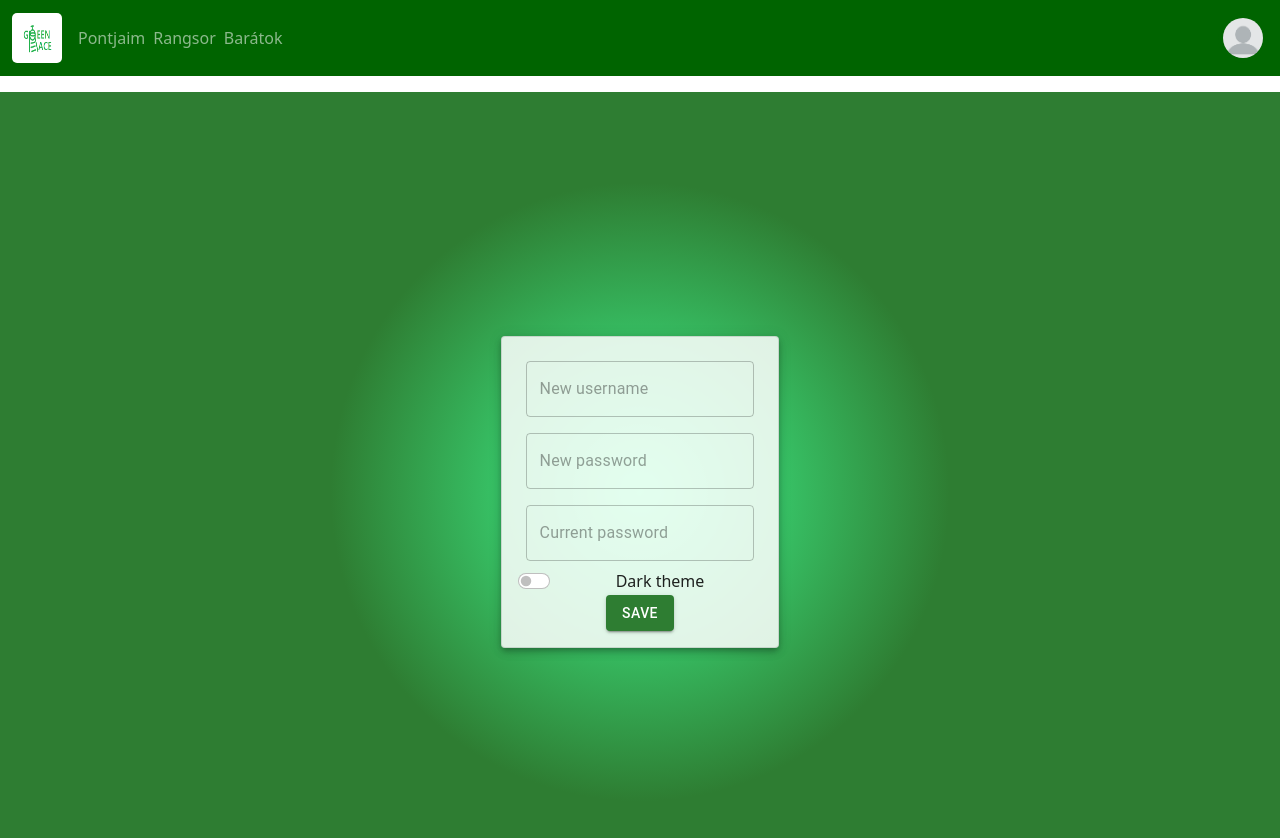
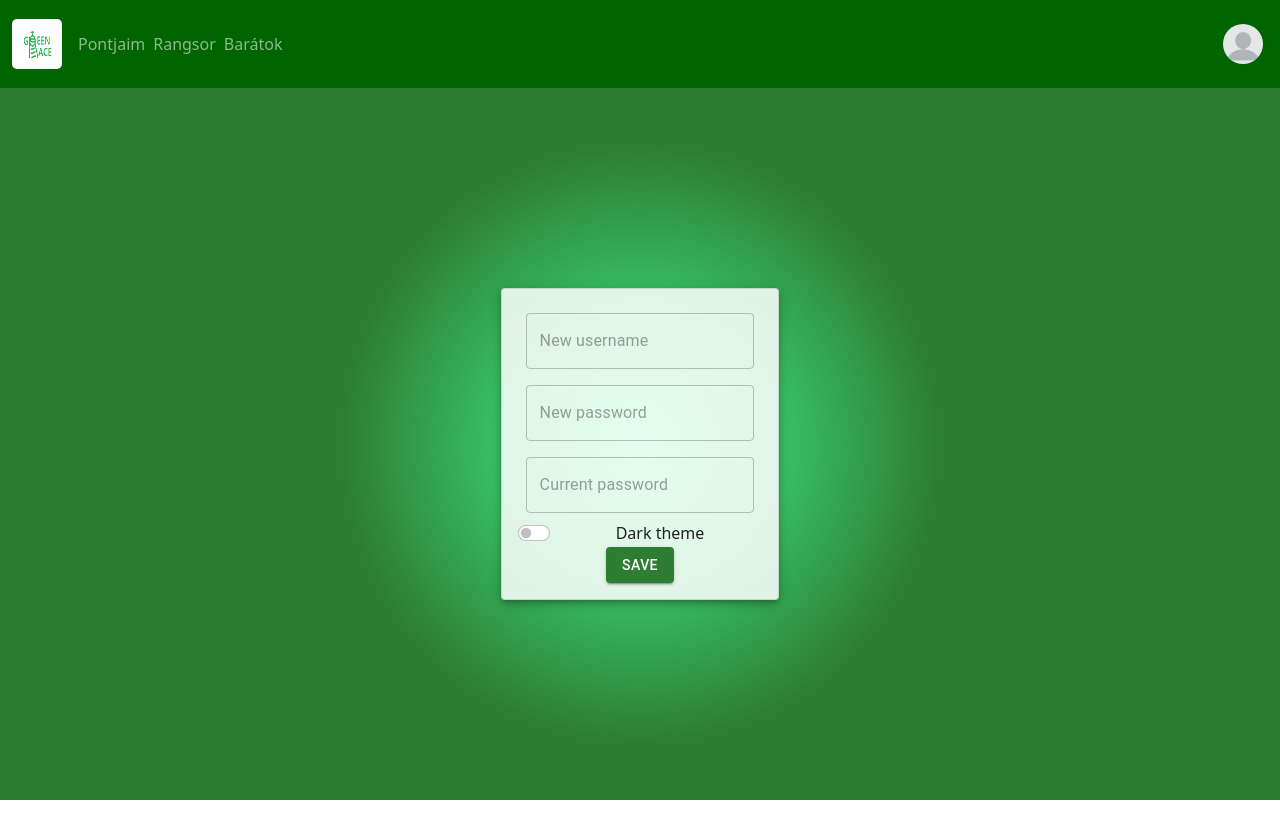
Before and after one commit to HiImZsofi/GreenRace, a React (Create React App) app in the folder client/: page /settings in a window 1280 px wide. Shown: the top 838 px of the page. After the commit the page ends 800 px from the top, so only its background shows below. Built offline with nearby package versions, Linux system fonts and the light colour scheme; no server answers.

Commit message:
Fix settings slider

```diff
--- a/client/src/Views/Login.tsx
+++ b/client/src/Views/Login.tsx
@@ -117,7 +117,7 @@ class Login extends React.Component<{}, UserLoginDto> {
 			return <Navigate to="/userPage" replace={true} />;
 		} else {
 			return (
-				<FormWrapper>
+				<FormWrapper vhnum="100vh">
 					<InputField
 						type={{
 							inputType: "Email",
--- a/client/src/Views/Register.tsx
+++ b/client/src/Views/Register.tsx
@@ -101,7 +101,7 @@ class Register extends React.Component<{}, UserRegisterDto> {
 			return <Navigate to="/login" replace={true} />;
 		} else {
 			return (
-				<FormWrapper>
+				<FormWrapper vhnum="100vh">
 					<InputField
 						type={{
 							inputType: "Username",
--- a/client/src/Views/UserSettings.tsx
+++ b/client/src/Views/UserSettings.tsx
@@ -61,12 +61,11 @@ class UserSettings extends React.Component<{}, UserSettingsDto> {
 			}),
 		};
 	}
-
 	render(): React.ReactNode {
 		return (
 			<>
 				<NavMenu />
-				<FormWrapper>
+				<FormWrapper vhnum="89vh">
 					<InputField
 						type={{
 							inputType: "Username",
--- a/client/src/Views/friendPage.tsx
+++ b/client/src/Views/friendPage.tsx
@@ -8,7 +8,7 @@ class FriendPage extends React.Component<{}, any> {
 		return (
 			<div key={"friendPage"}>
 			<NavMenu/>
-				<div className='text-center'>
+				<div className='text-center mt-3'>
 					<div>
 						<h1>Barátok:</h1>
                         <ul>
--- a/client/src/Views/rankPage.tsx
+++ b/client/src/Views/rankPage.tsx
@@ -8,7 +8,7 @@ class RankPage extends React.Component<{}, any> {
 		return (
 			<div key={"rankPage"}>
 				<NavMenu/>
-				<div className="text-center">
+				<div className="text-center mt-3">
 					<div>
 						<h1>Rang Lista:</h1>
 						<ul>
--- a/client/src/Views/userPage.tsx
+++ b/client/src/Views/userPage.tsx
@@ -8,7 +8,7 @@ class UserPage extends React.Component<{}, any> {
 		return (
 			<div key={"userPage"}>
 			<NavMenu />
-				<div className='text-center'>
+				<div className='text-center mt-3'>
 					<div>
 						<h1>10000 <span id='pont'>Zöldpont</span>-od van</h1>
 						<p>Ez 1000 szenyezésnek felel meg</p>
--- a/client/src/components/FormWrapper.tsx
+++ b/client/src/components/FormWrapper.tsx
@@ -1,7 +1,10 @@
 import { Box, Card, Grid } from "@mui/material";
 import { PropsWithChildren } from "react";
 
-function FormWrapper(props: PropsWithChildren) {
+interface Props {
+	vhnum:string
+}
+function FormWrapper(props: PropsWithChildren<Props>) {
 	return (
 		<Grid
 			container
@@ -9,7 +12,7 @@ function FormWrapper(props: PropsWithChildren) {
 			direction="column"
 			alignItems="center"
 			justifyContent="center"
-			style={{ minHeight: "100vh" }}
+			style={{ minHeight: props.vhnum }}
 			className="loginbackground"
 		>
 			<Grid item xs={3}>
--- a/client/src/components/navBar.tsx
+++ b/client/src/components/navBar.tsx
@@ -61,7 +61,7 @@ const NavMenu = ()=> {
     return (
         <>
         {[false].map((expand) => (
-            <Navbar expand={expand} className="mb-3 color-nav" variant='dark' key={"navbar"}>
+            <Navbar expand={expand} className="color-nav" variant='dark' key={"navbar"} style={{minHeight: "11vh"}}>
               <Container fluid>
                 <Navbar.Brand>
                   <img id="logo" alt="Green_Race_Logo" src="greenRaceLogo.png" width="50vh=" height="50vh="/>
```
